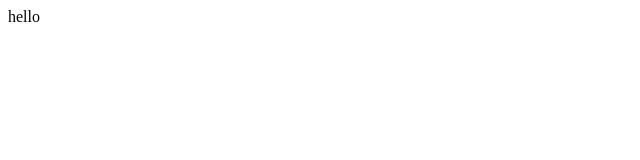
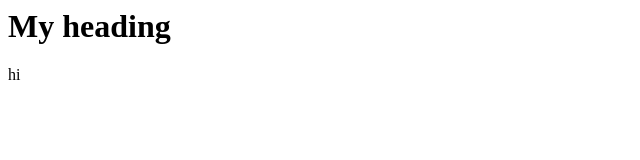
Before and after one commit to jlsorak/brainstation-git-demo, a plain HTML site: page index.html in a window 1280 px wide. Shown: the whole page, without its empty margins (0-640 px from the left). Drawn offline with Linux system fonts and the light colour scheme.

Commit message:
add heading and change text

```diff
--- a/index.html
+++ b/index.html
@@ -1 +1,2 @@
-<p>hello</p>
+<h1>My heading</h1>
+<p>hi</p>
```
